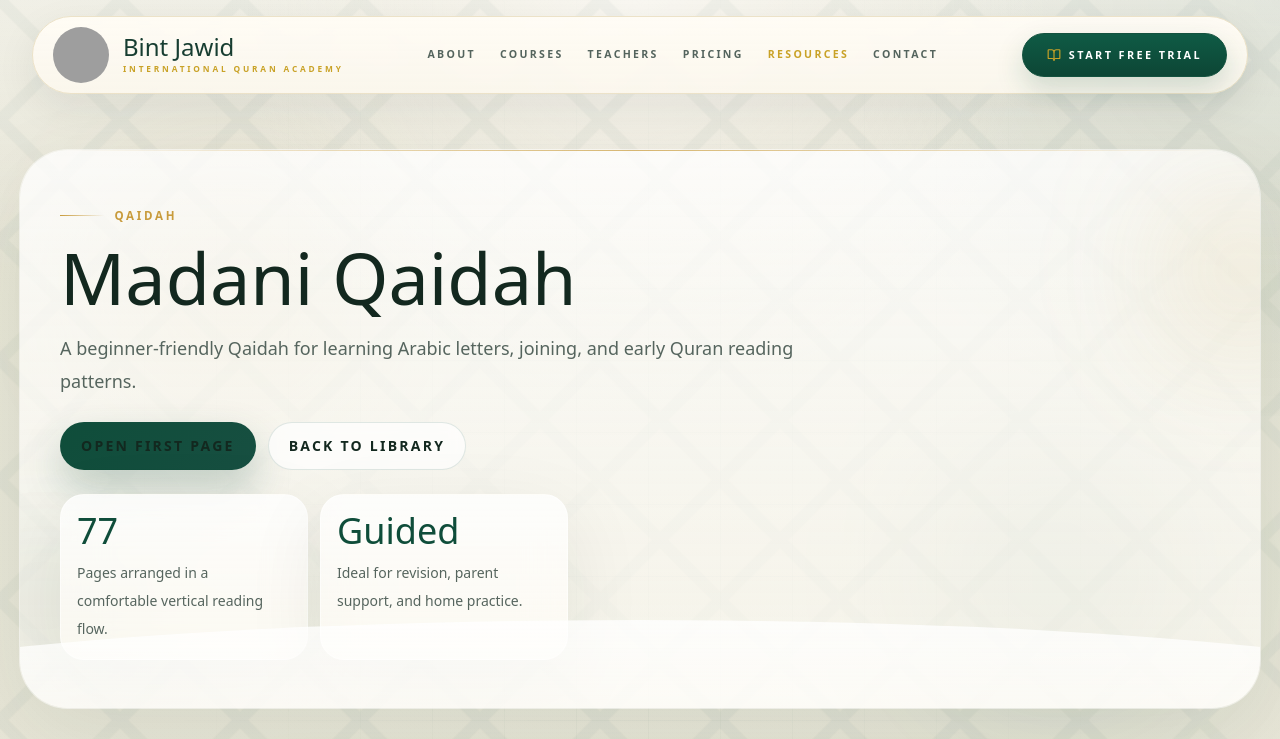
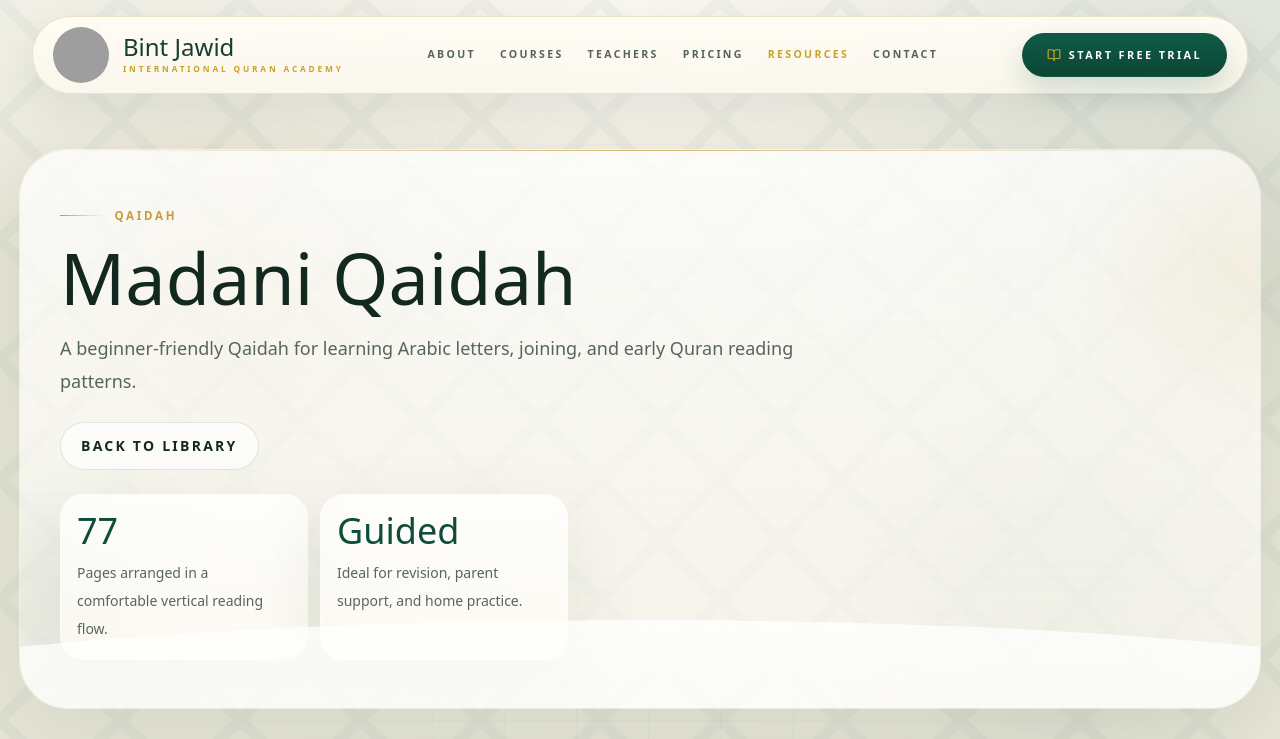
Before and after one commit to bintjawidquranacademy/website, a Next.js app: page /resources/madani-qaidah in a window 1280 px wide. Shown: the top 739 px of the page. Built offline with nearby package versions, Linux system fonts and the light colour scheme; no server answers; grey boxes are pictures that could not be loaded.

Commit message:
Remove Open First Page button from resources detail page

```diff
--- a/app/resources/[slug]/page.tsx
+++ b/app/resources/[slug]/page.tsx
@@ -78,14 +78,9 @@ export default async function ResourceDetailPage({ params }: ResourceDetailPageP
             eyebrow={resource.category}
             title={resource.title}
             actions={
-              <>
-                <Button href={resource.fileUrl} target="_blank">
-                  Open First Page
-                </Button>
-                <Button href="/resources" variant="secondary">
-                  Back To Library
-                </Button>
-              </>
+              <Button href="/resources" variant="secondary">
+                Back To Library
+              </Button>
             }
             stats={[
               { value: `${pageCount}`, label: "Pages arranged in a comfortable vertical reading flow." },
```
